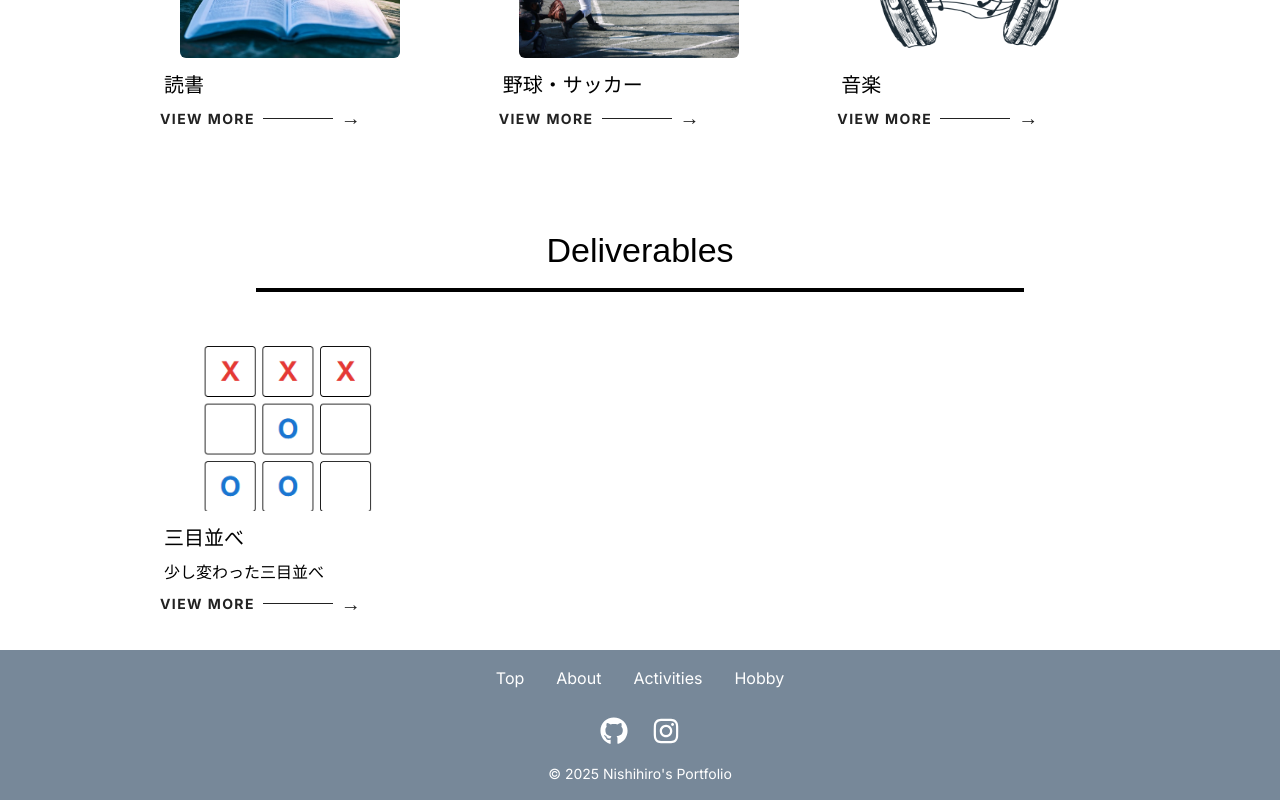
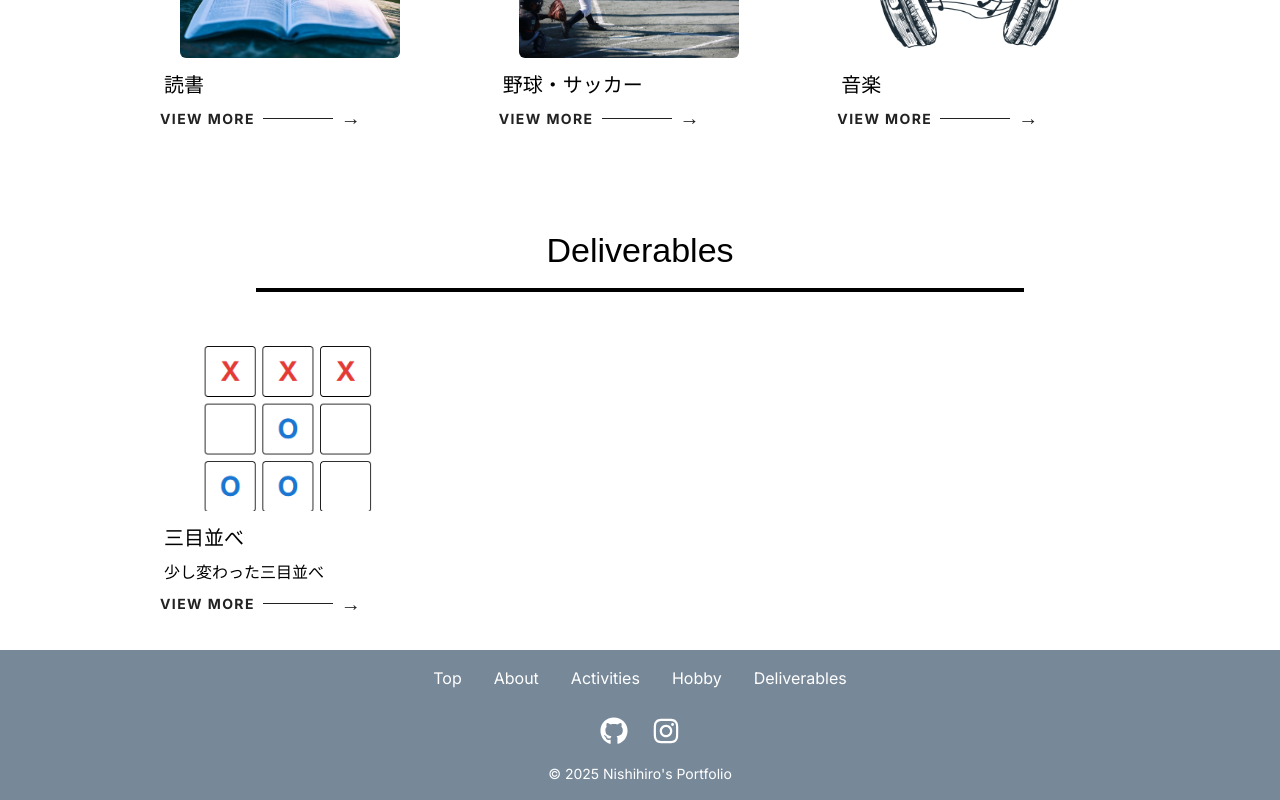
Before and after one commit to hiroto11111/hiroto11111.github.io, a Next.js app: page / in a window 1280 px wide. Shown: the part 1886-2686 px from the top of the page. Built offline with nearby package versions, Linux system fonts and the light colour scheme.

Commit message:
footerにdeliverablesの追加

```diff
--- a/src/app/components/Footer.tsx
+++ b/src/app/components/Footer.tsx
@@ -22,6 +22,7 @@ export default function Footer() {
         <a href="#aboutme" style={{ color: "#fff", textDecoration: "none" }}>About</a>
         <a href="#activities" style={{ color: "#fff", textDecoration: "none" }}>Activities</a>
         <a href="#hobby" style={{ color: "#fff", textDecoration: "none" }}>Hobby</a>
+        <a href="#deliverables" style={{ color: "#fff", textDecoration: "none" }}>Deliverables</a>
       </Box>
       <Box sx={{ display: "flex", justifyContent: "center", gap: 3, mb: 1 }}>
         <a
```
